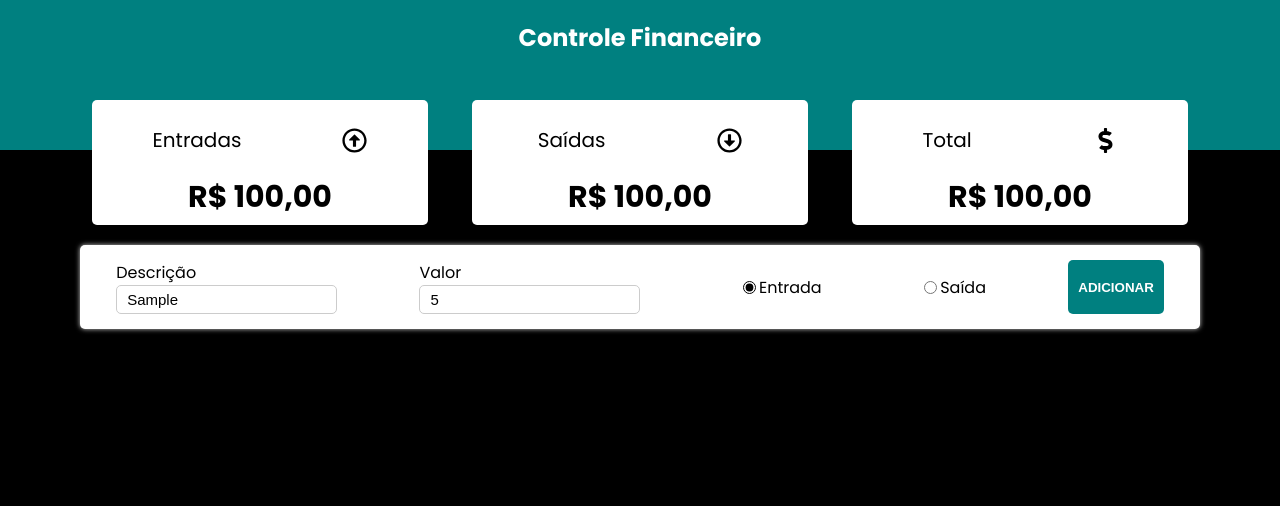
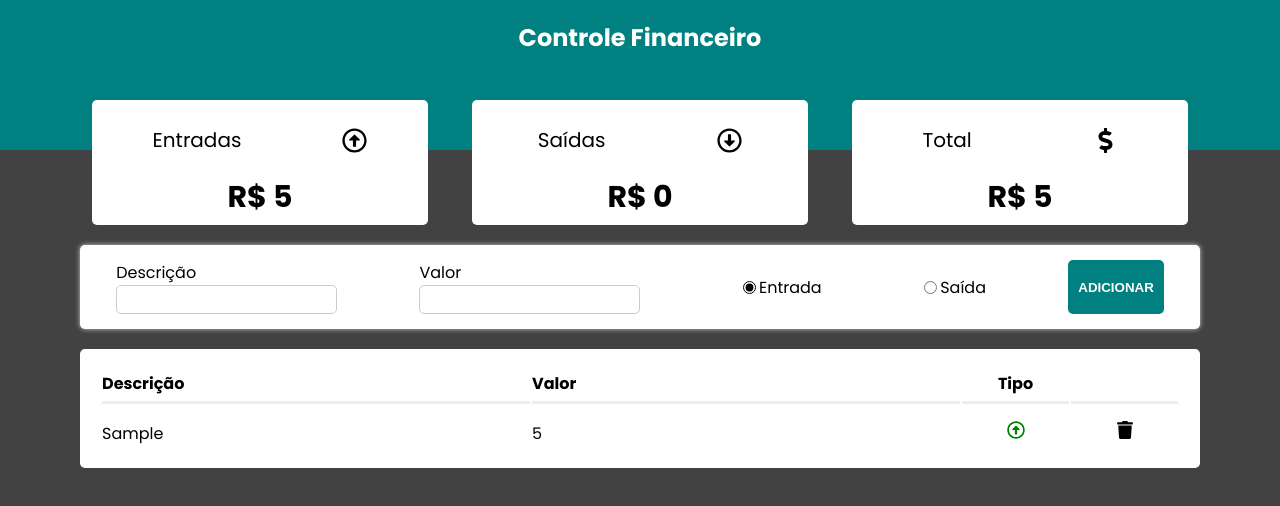
Before and after one commit to IagoMesquita/controle-financeiro, a Next.js app: page / in a window 1280 px wide. Both pictures are taken after typing "Sample", "5" into the empty fields and a click on the button "ADICIONAR". Shown: the top 506 px of the page. Built offline with nearby package versions, Linux system fonts and the light colour scheme.

Commit message:
feat: component GridItem

```diff
--- a/components/Form/index.tsx
+++ b/components/Form/index.tsx
@@ -1,33 +1,51 @@
-import React, { ChangeEvent, useState } from 'react';
-import * as C from './styles';
+import React, { useState } from "react";
+import { ITransaction } from "../../interface/ITransaction";
+import Grid from "../Grid";
+import * as C from "./styles";
 
+type Props = {
+  handleAdd: (transaction: ITransaction) => void;
+  transactions: ITransaction[];
+  setTransaction: () => void;
+};
 
-function Form() {
-  const [desc, setDec] = useState('');
-  const [amount, setAmount] = useState('');
+function Form({ handleAdd, transactions, setTransaction }: Props) {
+  const [desc, setDec] = useState("");
+  const [amount, setAmount] = useState("");
   const [isExpense, setExpense] = useState(false);
 
-  const handleSubmt = (e: React.FormEvent) => {
+  const handleSubmit = (e: React.FormEvent) => {
     e.preventDefault();
-    console.log("SAlva!!")
-  }
+
+    const data = {
+      desc,
+      amount,
+      isExpense,
+    };
+
+    handleAdd(data);
+
+    setDec("");
+    setAmount("");
+  };
 
   return (
-    <C.Form onSubmit={ handleSubmt }>
+    <>
+      <C.Form onSubmit={handleSubmit}>
         <C.InputContent>
           <C.Label>Descrição</C.Label>
           <C.Input
             type="text"
-          onChange={ (e) => setDec(e.target.value) }
-          value={ desc }
+            onChange={(e) => setDec(e.target.value)}
+            value={desc}
           />
         </C.InputContent>
         <C.InputContent>
           <C.Label>Valor</C.Label>
           <C.Input
             type="number"
-          onChange={ (e) => setAmount(e.target.value) }
-          value={ amount }
+            onChange={(e) => setAmount(e.target.value)}
+            value={amount}
           />
         </C.InputContent>
         <C.RadioGroup>
@@ -36,22 +54,24 @@ function Form() {
             id="rIcome"
             defaultChecked
             name="group1"
-          onChange={ () => setExpense(!isExpense) }
+            onChange={() => setExpense(!isExpense)}
           />
-        < C.Label htmlFor="rIcome">Entrada</ C.Label>
+          <C.Label htmlFor="rIcome">Entrada</C.Label>
         </C.RadioGroup>
         <C.RadioGroup>
           <C.Input
             type="radio"
             id="rExpenses"
             name="group1"
-          onChange={ () => setExpense(!isExpense) }
+            onChange={() => setExpense(!isExpense)}
           />
-        < C.Label htmlFor="rExpenses">Saída</ C.Label>
+          <C.Label htmlFor="rExpenses">Saída</C.Label>
         </C.RadioGroup>
         <C.Button>ADICIONAR</C.Button>
       </C.Form>
-  )
+      <Grid itens={transactions} setItens={transactions} />
+    </>
+  );
 }
 
 export default Form;
--- /dev/null
+++ b/components/Grid/styles.tsx
@@ -0,0 +1,28 @@
+import styled from "styled-components";
+
+type Props = {
+    width: number,
+    alignCenter: string,
+}
+
+export const Table = styled.table`
+    width: 98%;
+    background: #fff;
+    padding: 20px;
+    box-shadow: 0px 0px 0px #ccc;
+    border-radius: 5px;
+    max-width: 1120px;
+    margin: 20px auto;
+`
+// export const Thead = styled.thead``;
+
+// export const Tbody = styled.tbody``;
+
+export const Tr = styled.tr``;
+
+export const Th = styled.th`
+    border-bottom: inset;
+    padding-bottom: 5px;
+    text-align: ${(props: Props) => (props.alignCenter ? "center" : "start")};
+    width: ${(props: Props) => (props.width ? props.width + "%" : "auto")};
+`;
--- /dev/null
+++ b/components/GridItem/index.tsx
@@ -0,0 +1,36 @@
+import * as C from "./styles";
+
+import {
+  FaRegArrowAltCircleUp,
+  FaRegArrowAltCircleDown,
+  FaTrash,
+} from "react-icons/fa";
+import { ITransaction } from "../../interface/ITransaction";
+
+type Props = {
+  item: ITransaction;
+  onDelete: (id: number) => void;
+};
+
+function GetItem({item, onDelete}: Props) {
+  return (
+    <C.Tr>
+        <C.Td >{item.desc}</C.Td>
+        <C.Td >{item.amount}</C.Td>
+        <C.Td alignCenter='true'>
+            {
+                item.isExpense ? (
+                    <FaRegArrowAltCircleDown color="red"/>
+                ): (
+                    <FaRegArrowAltCircleUp color="green"/>
+                )
+            }
+        </C.Td>
+        <C.Td alignCenter='true'>
+            <FaTrash onClick={ () => onDelete(item.id) }/>
+        </C.Td>
+    </C.Tr>
+  );
+}
+
+export default GetItem;
--- /dev/null
+++ b/components/GridItem/styles.tsx
@@ -0,0 +1,16 @@
+import styled from "styled-components";
+
+type Props = { alignCenter?: boolean  }
+
+export const Tr = styled.tr``
+
+export const Td = styled.td`
+    padding-top: 15px;
+    text-align: ${(props: Props) => props.alignCenter ? 'center' : 'start'};
+    word-break: break-all;
+
+    svg {
+        width: 18px;
+        height: 18px;
+    }
+`
--- a/components/Resume/index.tsx
+++ b/components/Resume/index.tsx
@@ -8,12 +8,18 @@ import {
   FaDollarSign,
 } from "react-icons/fa";
 
-function Resume() {
+type BalanceProps = {
+  entries: number;
+  expenses: number;
+  balance: number;
+};
+
+function Resume({ entries, expenses, balance}: BalanceProps) {
   return (
     <C.Container>
-      <ResumeItem title="Entradas" Icon={FaRegArrowAltCircleUp}/>
-      <ResumeItem title="Saídas" Icon={FaRegArrowAltCircleDown}/>
-      <ResumeItem title="Total" Icon={FaDollarSign}/>
+      <ResumeItem title="Entradas" Icon={FaRegArrowAltCircleUp} value={entries}/>
+      <ResumeItem title="Saídas" Icon={FaRegArrowAltCircleDown} value={expenses}/>
+      <ResumeItem title="Total" Icon={FaDollarSign} value={balance}/>
     </C.Container>
   );
 }
--- a/components/ResumeItem/index.tsx
+++ b/components/ResumeItem/index.tsx
@@ -4,16 +4,18 @@ import * as C from "./styles";
 type Props = {
   title: string;
   Icon: IconType;
+  value: number;
 }
 
-function ResumeItem({ title, Icon }: Props) {
+
+function ResumeItem({ title, Icon, value }: Props) {
   return (
     <C.Container>
       <C.HeaderCard>
         <C.HeaderTitle>{title}</C.HeaderTitle>
         <Icon/>
       </C.HeaderCard>
-      <C.Total>R$ 100,00</C.Total>
+      <C.Total>{ `R$ ${value}` }</C.Total>
     </C.Container>
   );
 }
--- /dev/null
+++ b/interface/ITransaction.ts
@@ -0,0 +1,5 @@
+export interface ITransaction {
+    desc: string;
+    amount: string;
+    isExpense: boolean;
+  }
--- a/pages/index.tsx
+++ b/pages/index.tsx
@@ -1,10 +1,51 @@
 import type { NextPage } from "next";
+import { useState, useEffect } from "react";
 import Head from "next/head";
 // components
 import Form from "../components/Form";
 import Resume from "../components/Resume";
+import { ITransaction } from "../interface/ITransaction";
+
+
 
 const Home: NextPage = () => {
+  const data = typeof window !== 'undefined' && localStorage.getItem('register');
+
+  const [transactions, setTransaction] = useState<ITransaction[]>(
+    data ? JSON.parse(data) : []
+  );
+
+  const [entries, setEntries] = useState<number>(0);
+  const [expenses, setExpenses] = useState<number>(0);
+  const [balance, setBalance] = useState<number>(0);
+
+
+  useEffect(() => {
+
+    const sumOfEntries = transactions.filter((el) => el.isExpense === false)
+      .reduce((acc, el) => acc + Number(el.amount),0)
+
+    const sumOfExpenses = transactions.filter((el) => el.isExpense)
+      .reduce((acc, el) => acc + Number(el.amount),0)
+
+    const total = sumOfEntries - sumOfExpenses;
+
+    setEntries(sumOfEntries);
+    setExpenses(sumOfExpenses);
+    setBalance(total);
+
+
+  }, [transactions])
+
+  const handleAdd = (transaction: ITransaction) => {
+    const newTransactions = [...transactions, transaction];
+
+    setTransaction(newTransactions);
+
+    localStorage.setItem('transactions', JSON.stringify(newTransactions));
+
+  }
+
   return (
     <div>
       <Head>
@@ -12,8 +53,16 @@ const Home: NextPage = () => {
         <meta name="description" content="Generated by create next app" />
         <link rel="icon" href="/favicon.ico" />
       </Head>
-      <Resume />
-      <Form />
+      <Resume
+        entries={entries}
+        expenses={expenses}
+        balance={balance}
+      />
+      <Form
+        handleAdd={handleAdd}
+        transactions={transactions}
+        setTransaction={setTransaction}
+      />
     </div>
   );
 };
--- a/styles/globals.tsx
+++ b/styles/globals.tsx
@@ -10,7 +10,7 @@ export const GlobalStyle = createGlobalStyle`
 }
 
 body {
-  background: black;
+  background: #434242;
   /* background: #f2f2f2; */
   font-family: 'Poppins', sans-serif;
 }
```
Also changed, not shown: pages/about.tsx (added, +14 -0 lines). Lines whose indentation alone changed are shown as unchanged.
